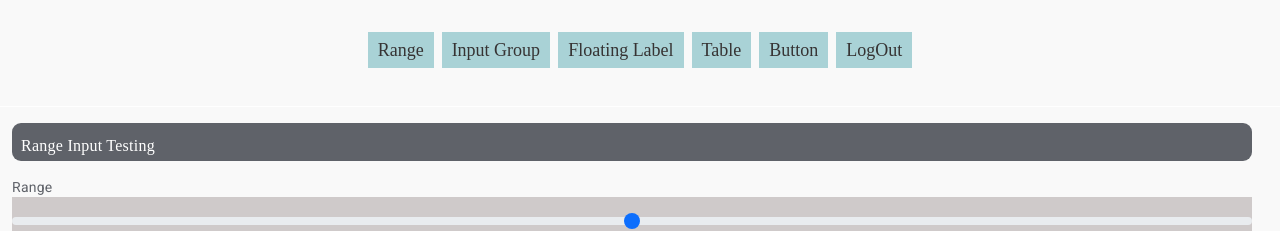
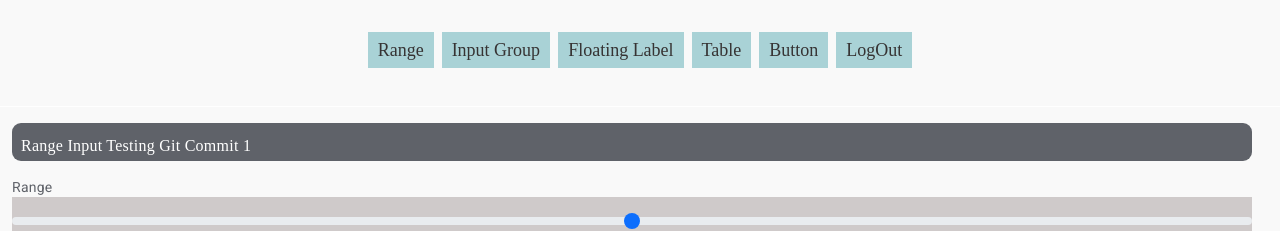
Before and after one commit to PoojaUdaya/Demo11th, an Angular app: page /login in a window 1280 px wide. Both pictures are taken after a click on the input "LOGIN". Shown: the top 231 px of the page. Built offline with nearby package versions, Linux system fonts and the light colour scheme.

Commit message:
range commit

```diff
--- a/src/app/pages/range-standalone/range-standalone.component.html
+++ b/src/app/pages/range-standalone/range-standalone.component.html
@@ -3,7 +3,7 @@
         <div class="col-12">
             <mat-card-header class="mt-3 d-flex ">
                 <div class="header-padding">
-                    <div class="mt-2 header-label">Range Input Testing</div>
+                    <div class="mt-2 header-label">Range Input Testing Git Commit 1</div>
                 </div>
             </mat-card-header>
         </div>
```
